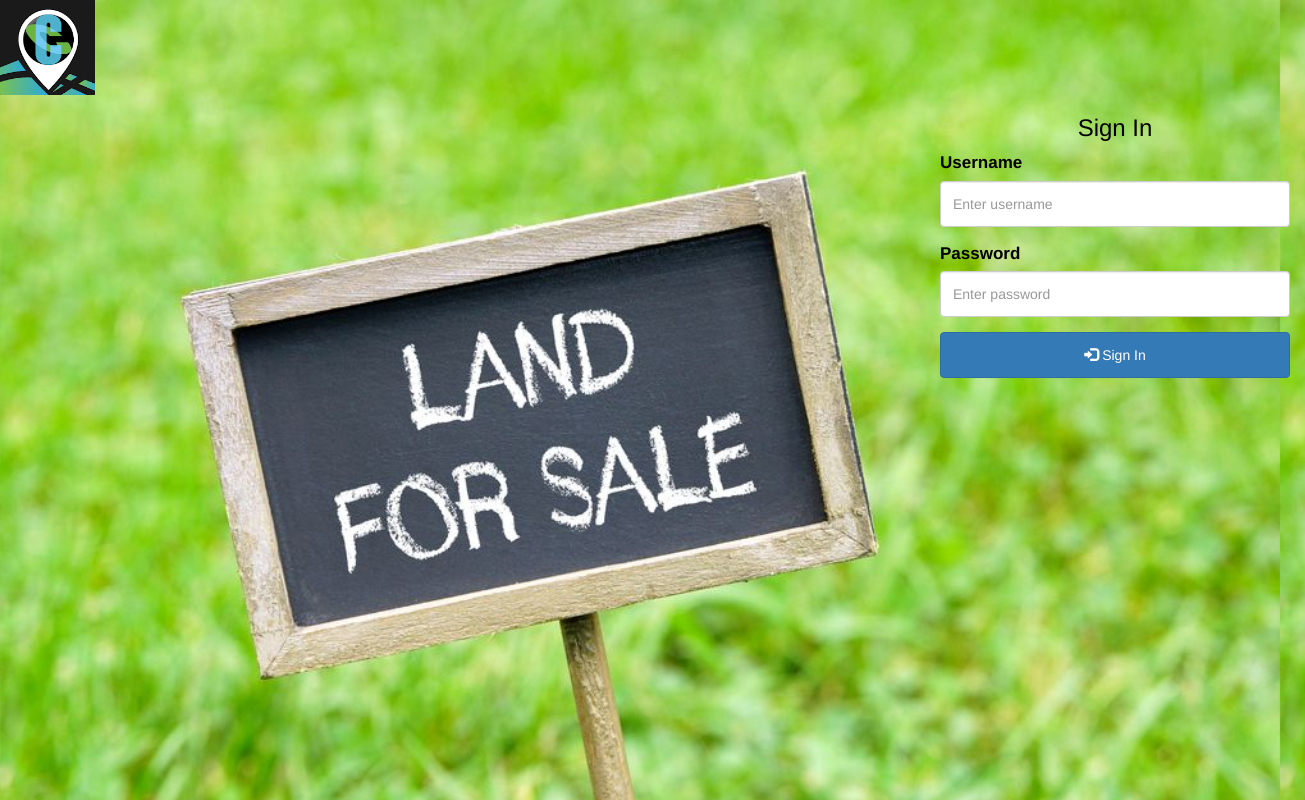
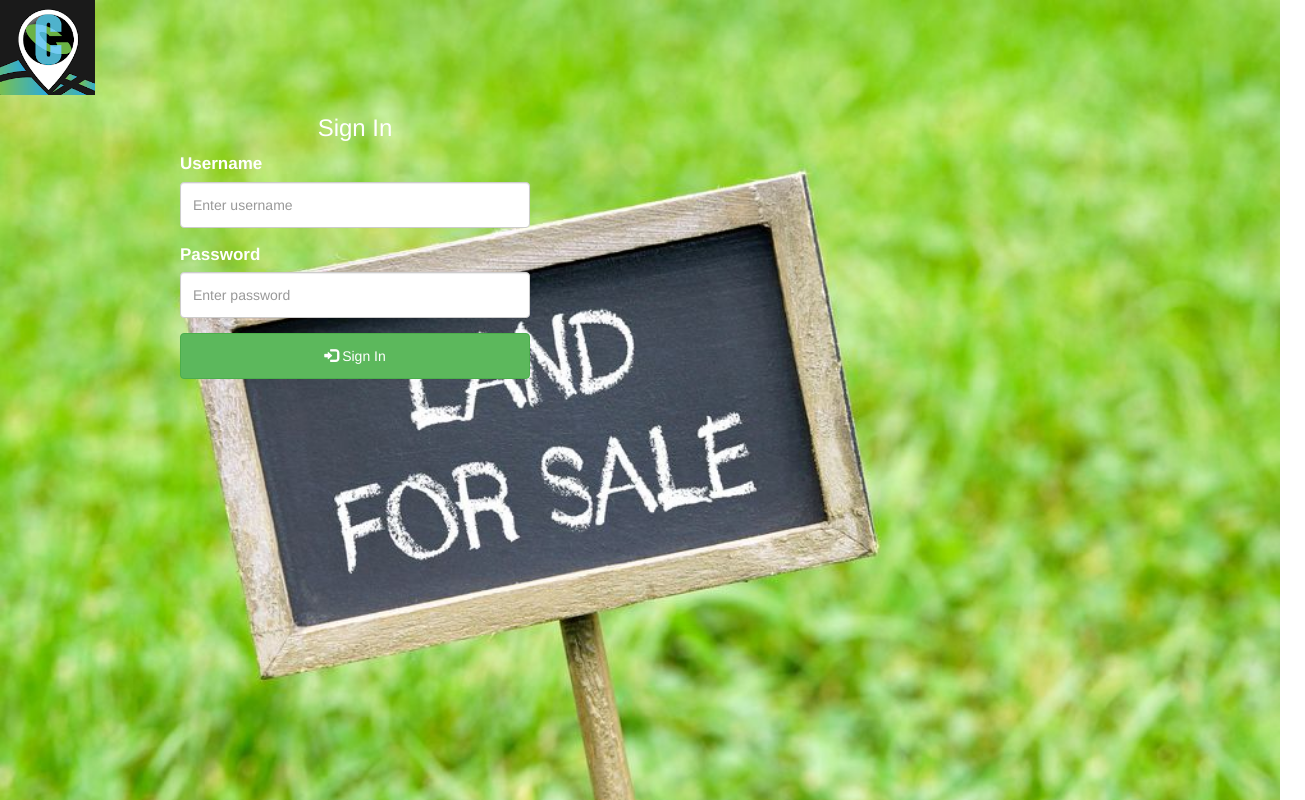
Before and after one commit to ponag1/Kaveri, an Angular app: page /login in a window 1280 px wide. Shown: the whole page, 1305 px wide, since content can reach past the window. Built offline with nearby package versions, Linux system fonts and the light colour scheme; what @agm/core would draw is missing.

Commit message:
Add files via upload

```diff
--- a/src/app/login/login.component.css
+++ b/src/app/login/login.component.css
@@ -5,9 +5,9 @@
   height: 46px;
 }
 label{
-  color:black;
+  color:white;
   font-size:17px;
 }
 h3{
-  color:black;
+  color:white;
 }
--- a/src/app/login/login.component.html
+++ b/src/app/login/login.component.html
@@ -1,7 +1,9 @@
-<div align="center" id="headerTitle" class="col-md-4 col-md-offset-9">
+<div align="center" id="headerTitle" class="col-md-4 col-md-offset-1">
   <h3>Sign In</h3>
 </div>
-<div class="col-md-4 col-md-offset-9">
+<div class="col-md-8">
+</div>
+<div class="col-md-4 col-md-offset-1">
   <form #userlogin = "ngForm" (ngSubmit) = "onSubmit(userlogin)" novalidate>
     <div class="form-group" [ngClass]="{ 'has-error': userlogin.submitted && !username.valid }">
       <label class="control-label required" for="username">Username</label>
@@ -14,7 +16,7 @@
       <div class="login alert"  *ngIf="userlogin.submitted && !password.valid">Password is required</div>
     </div>
     <div class="form-group" align='center'>
-        <button [disabled]="loading" class="btn btn-primary btn-raised btn-block" style="height: 46px;"><span class="glyphicon glyphicon-log-in"></span> Sign In</button>
+        <button [disabled]="loading" class="btn btn-success btn-raised btn-block" style="height: 46px;"><span class="glyphicon glyphicon-log-in"></span> Sign In</button>
     </div>
     <div *ngIf="authMessage && authMessage!=''" class="alert alert-danger" >{{authMessage}}</div>
   </form>
--- a/src/app/logout/logout.component.html
+++ b/src/app/logout/logout.component.html
@@ -1 +1 @@
-<a href='#' (click)="logout()" style="color:white;"><span class="glyphicon glyphicon-log-out"></span> Logout</a>
+<button class="btn btn-link" style="color:white;" (click)= "logout()"><span class="glyphicon glyphicon-log-out"></span> Logout</button>
--- a/src/app/registration-form/registration-form.component.html
+++ b/src/app/registration-form/registration-form.component.html
@@ -109,7 +109,7 @@
   </tbody>
 </table>
  <div align="right">
-    <button class="btn btn-primary" (click)= "loadRegistrationForm()" [disabled]="!transferEnabled"><span class="glyphicon glyphicon-transfer"></span> Transfer Ownership</button>
+    <button class="btn btn-success" (click)= "loadRegistrationForm()" [disabled]="!transferEnabled"><span class="glyphicon glyphicon-transfer"></span> Transfer Ownership</button>
  </div>
 </div>
 </ng-template>
```
